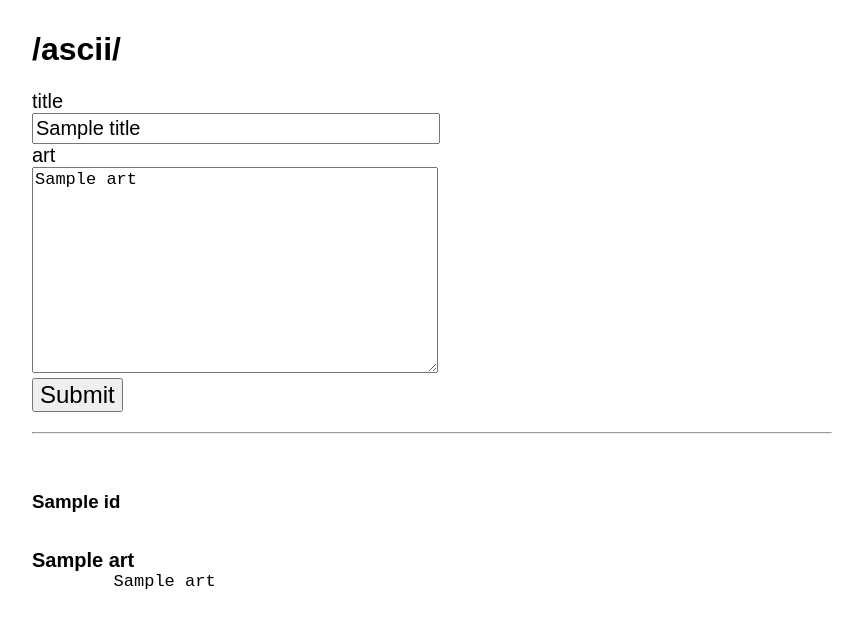
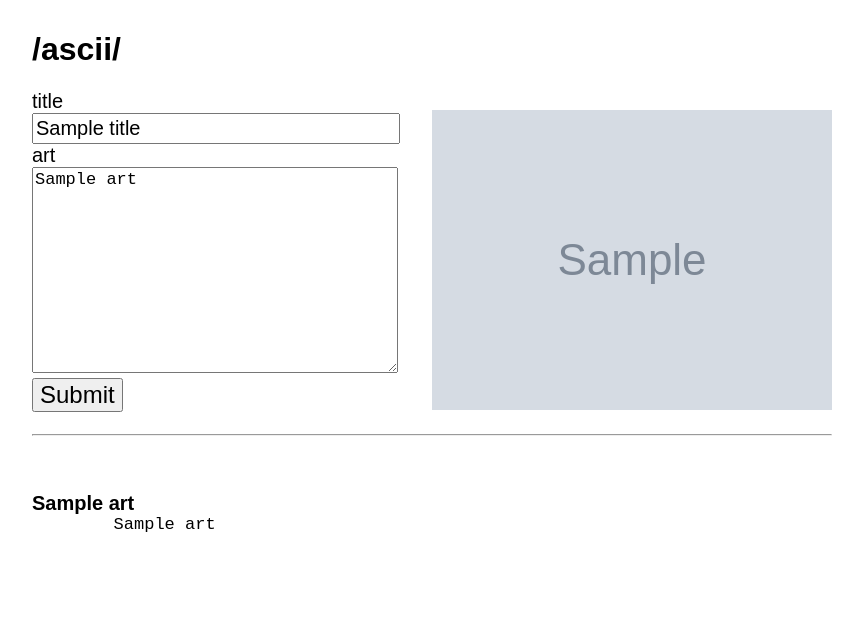
Before and after one commit to geniousisme/udacity-chrishsu-wiki, a Python web app: template udacity-chrishsu/template/ascii.html in a window 1280 px wide. Shown: the top 628 px of the page, without its empty margins (208-1071 px from the left). Run offline with Jinja, Linux system fonts and the light colour scheme; the template is opened without the code that fills it: most values are stand-ins (such as "Sample title", 1, 10 or a date in 2020).

Commit message:
finish lesson 5

```diff
--- a/udacity-chrishsu/template/ascii.html
+++ b/udacity-chrishsu/template/ascii.html
@@ -8,17 +8,18 @@
     body {
       font-family: sans-serif; width: 800px; margin: 0 auto; padding: 10px;
     }
-    error {
-        color: red;
+    label {
+      display: block;
+      font-size: 20px;
     }
-    label {
-        display: block; font-size: 20px;
+    div{
+      overflow: auto;
     }
     input[type=text] {
-        width: 400px; font-size: 20px; padding: 2px;
+      width: 90%; font-size: 20px; padding: 2px;
     }
     textarea {
-        width: 400px; height: 200px; font-size: 17px; font-family: monospace;
+      width: 90%; height: 200px; font-size: 17px; font-family: monospace;
     }
     input[type=submit] {
       font-size: 24px;
@@ -26,7 +27,19 @@
     hr {
       margin: 20px auto;
     }
-
+    .error {
+      color: red;
+    }
+    .submit_form{
+      width: 50%;
+      /*display: inline;*/
+      float: left;
+    }
+    .map{
+      width: 50%;
+      margin-top:20px;
+      float: left;
+    }
     .art + .art {
       margin-top: 20px;
     }
@@ -39,6 +52,8 @@
 </style>
 <body>
   <h1>/ascii/</h1>
+  <div>
+    <div class="submit_form">
       <form action="" method="post">
         <label>
           <div>title</div>
@@ -51,9 +66,15 @@
         <div class="error">{{ error }}</div>
         <input type="submit">
       </form>
+    </div>
+    {% if img_url %}
+      <div class="map">
+        <img src="{{ img_url }}">
+      </div>
+    {% endif %}
+  </div>
   <hr>
   <br>
-  <h3>{{ ids.title }}</h3>
   <br>
   {% for art in arts %}
     <div class="art">
```
Also changed, not shown: udacity-chrishsu/main.py (+56 -37 lines). Lines whose indentation alone changed are shown as unchanged.
